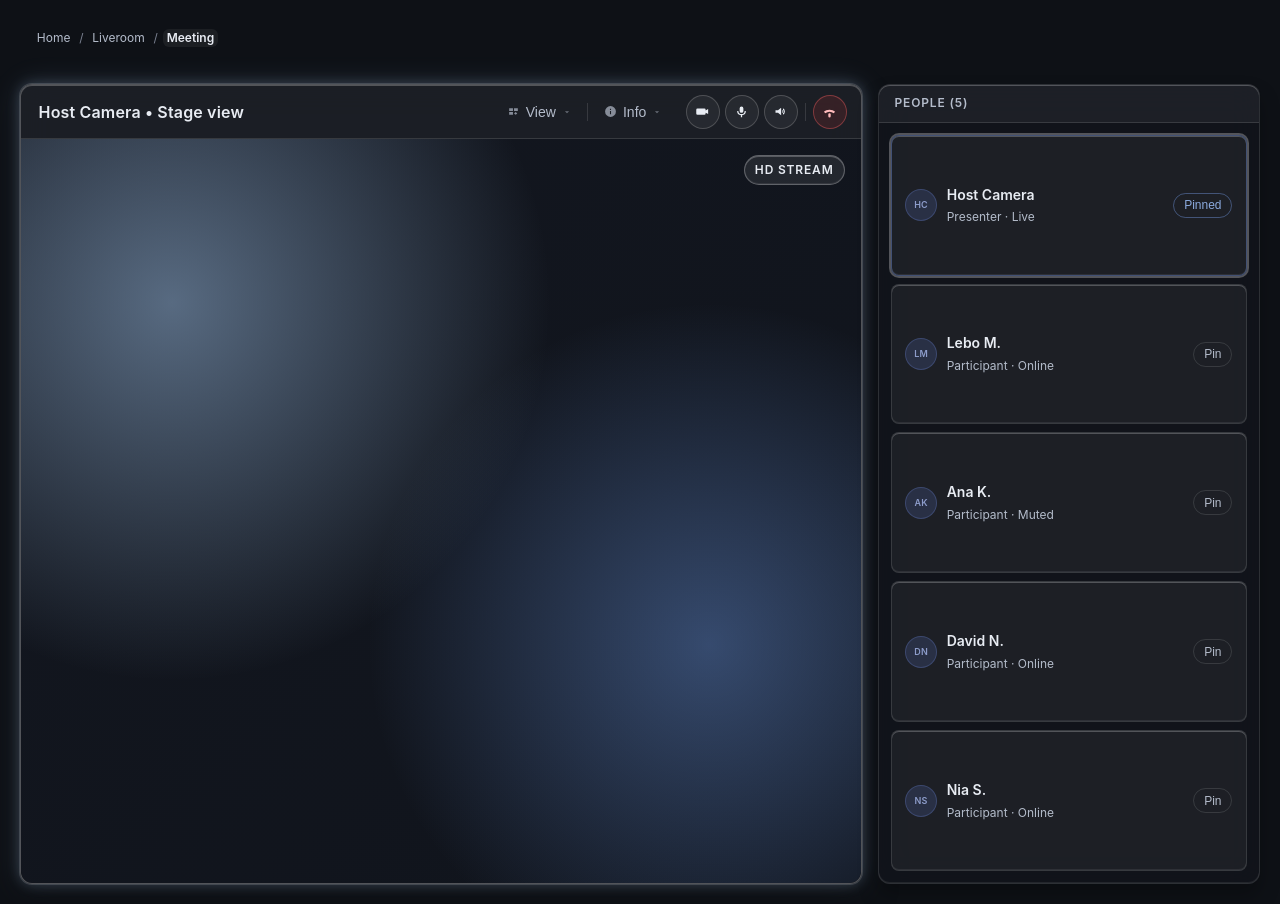
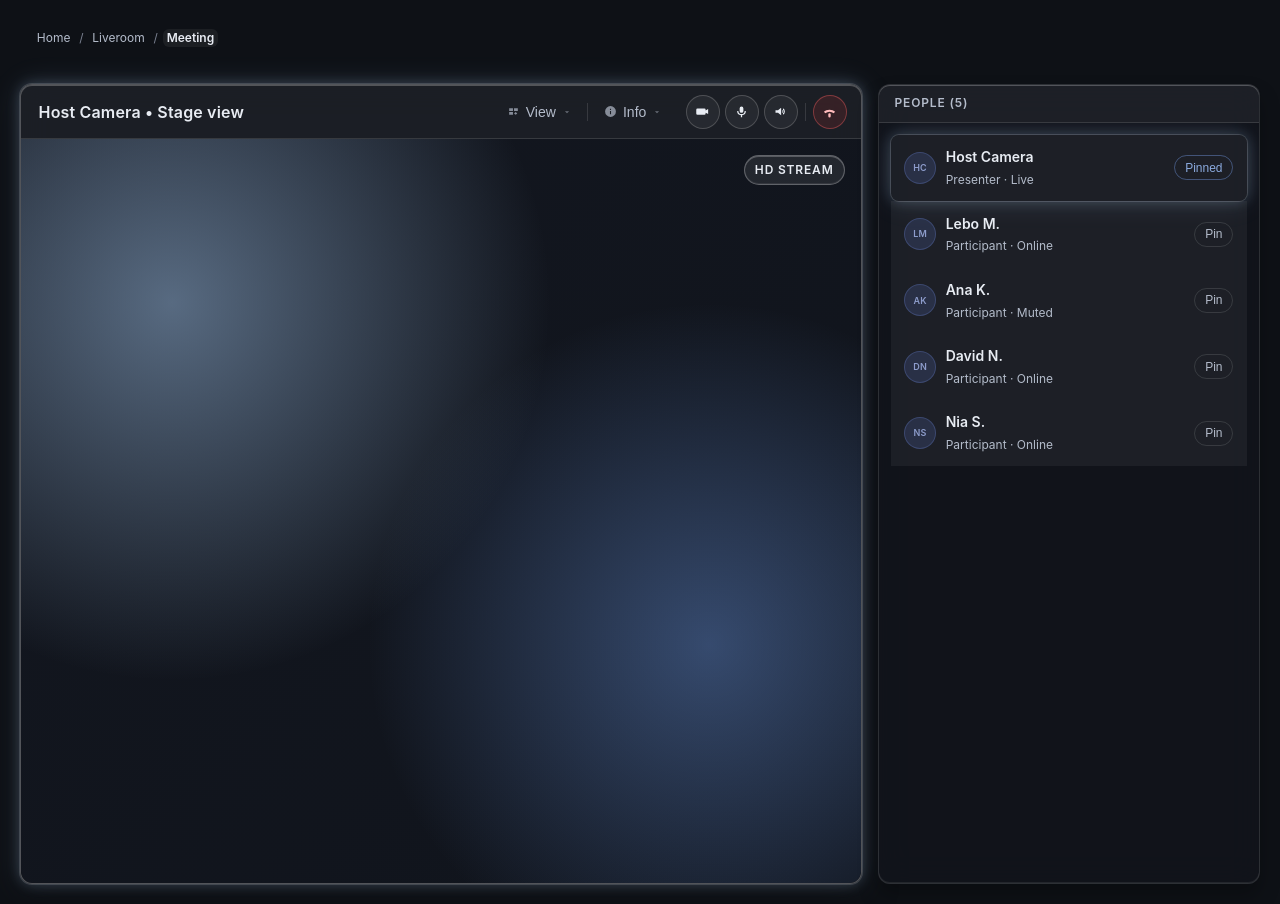
Before and after one commit to ClementPhoshoko/Hand-Sign-Recognition-Web-System, a React (Vite) app in the folder client/: page /liveroom/meeting in a window 1280 px wide. Built offline with nearby package versions, Linux system fonts and the light colour scheme.

Commit message:
style(people): adjust styling for .gl-people__body and .gl-person-card for improved layout and aesthetics

```diff
--- a/client/src/pages/liveroom/meeting_id/MeetingId.css
+++ b/client/src/pages/liveroom/meeting_id/MeetingId.css
@@ -361,12 +361,12 @@
 }
 
 .gl-people__body {
-	flex: 1;
+	/* flex: 1; */
 	min-height: 0;
 	overflow: auto;
 	padding: var(--space-3);
 	display: grid;
-	gap: var(--space-2);
+	/* gap: var(--space-1); */
 	grid-template-columns: 1fr;
 }
 .gl-people__body.is-grid {
@@ -381,16 +381,17 @@
 	gap: var(--space-3);
 	padding: 0.72rem 0.85rem;
 	background: var(--glass-surface);
-	border: 1px solid var(--border-soft);
-	border-radius: var(--radius-base);
-	box-shadow: var(--glow-inner);
+	/* border: 1px solid var(--border-soft); */
+	/* border-radius: var(--radius-base); */
+	/* box-shadow: var(--glow-inner); */
 	transition:
 		border-color var(--transition-fast),
 		box-shadow var(--transition-fast);
 }
 .gl-person-card.is-pinned {
-	border-color: rgba(130, 170, 255, 0.36);
-	box-shadow: var(--focus-ring), var(--glow-inner);
+	/* border-color: rgba(130, 170, 255, 0.36); */
+	box-shadow: var(--glow-outer);
+	border-radius: var(--radius-base);
 }
 
 .gl-person-card__left {
```
